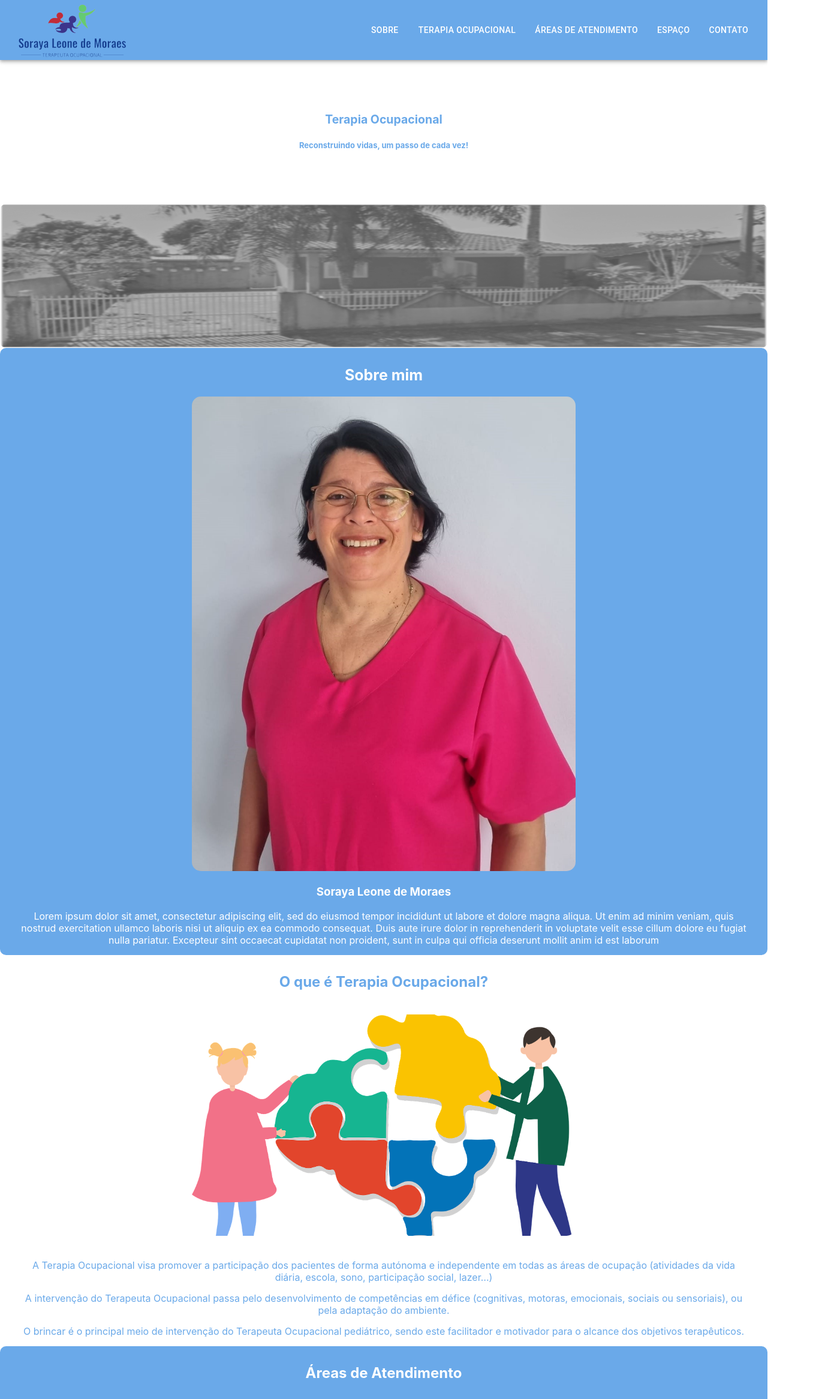
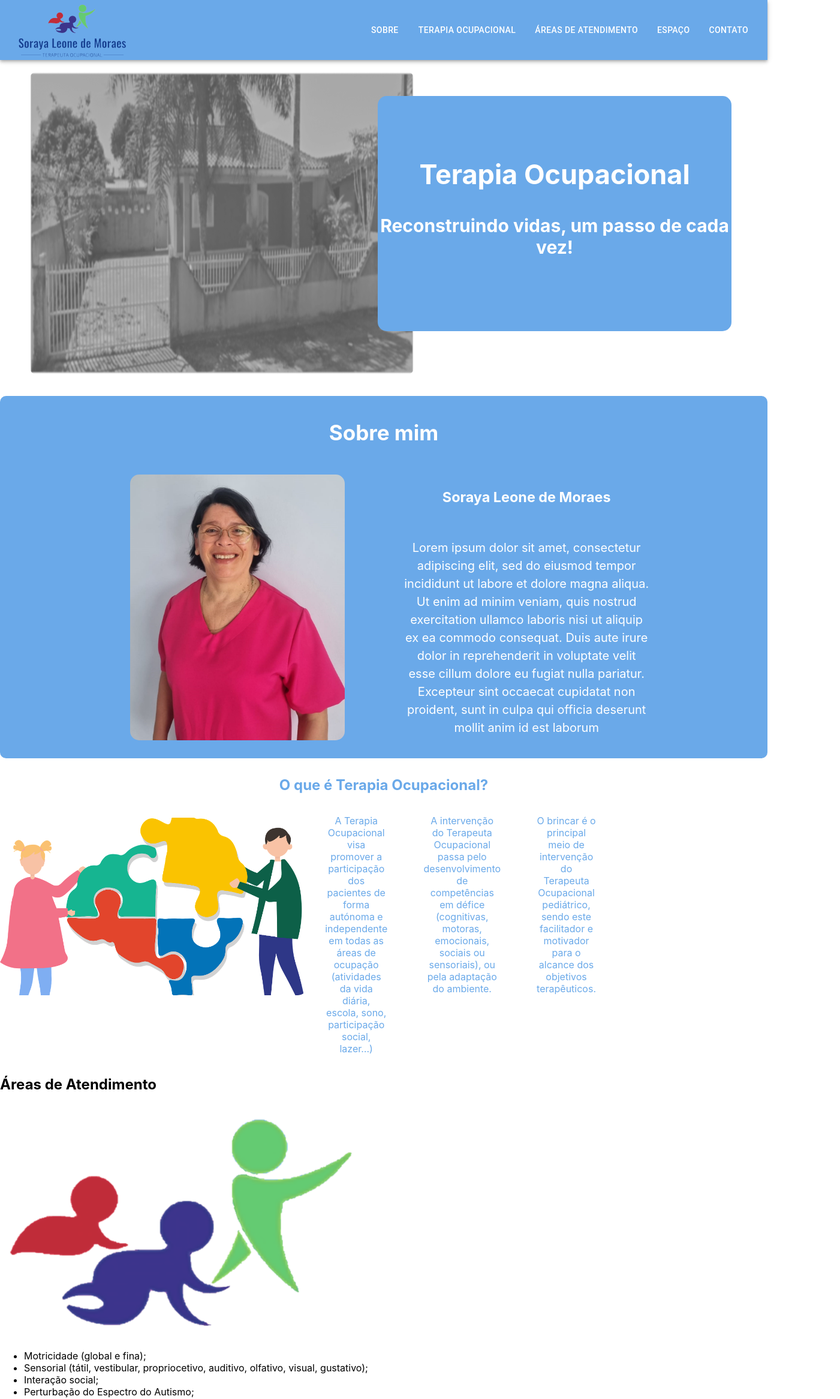
Before and after one commit to RonnySk/sorayaTo_web_page, a React (Create React App) app: page / in a window 1280 px wide. Shown: the top 2332 px of the page at 60% size, 1401 px wide, since content can reach past the window. Built offline with nearby package versions, Linux system fonts and the light colour scheme.

Commit message:
add style aboutMe 1024px

```diff
--- a/src/App.css
+++ b/src/App.css
@@ -189,17 +189,19 @@
 
 }
 @media (min-width: 769px) {
-
     .container-section1{
         display: flex;
-        flex-direction:column-reverse;
+        flex-direction: row;
         justify-content: center;
-        height: 60vh;
+        height: 70vh;
     }
 
     .consultorioImg-section1{
-        width: 100%;
-        height: 50%;
+        width: 50%;
+        height: 90%;
+        margin-top: 20px;
+        margin-bottom: 20px;
+        margin-left: 50px;
         border-radius: 10px;
     }
 
@@ -209,11 +211,14 @@
         justify-content: center;
         align-items: center;
         text-align: center;
-        font-size: 13px;
+        transform: translate(-60px, 60px);
+        background-color: #6aa9e9;
+        font-size: 30px;
         font-weight: bold;
-        color: #6aa9e9;
-        width: 100%;
-        height: 50%;
+        color: white;
+        width: 50%;
+        height: 70%;
+        border-radius: 15px;
     }
 
     .texto-section1 h2{
@@ -223,7 +228,7 @@
     .section2{
         display: flex;
         flex-direction:column;
-        justify-content: center;
+        align-items: center;
         text-align: center;
         background-color: #6aa9e9;
         border-radius: 10px;
@@ -231,19 +236,37 @@
     }
 
     .section2 h2{
-        margin-top: 30px;
-        font-size: 25px;
+        margin-top: 40px;
+        font-size: 35px;
+    }
+
+    .second-section2{
+        display: flex;
+        flex-direction: row;
+        justify-content: space-around;
+        width: 80%;
     }
 
     .foto-perfil{
-        width: 50%;
+        width: 35%;
         height: 30%;
         border-radius: 15px;
+        margin: 20px 0 30px 40px;
+    }
+
+    .about-me{
+        display: flex;
+        flex-direction: column;
+        align-items: center;
+        width: 40%;
+        margin-top: 20px;
+        margin-right: 20px;
+        font-size: 20px;
+        line-height: 30px;
     }
 
     .about-me p{
-        text-align:center;
-        margin: 15px 30px;
+        margin-top: 30px;
     }
 
     .container-aboutTo{
@@ -270,109 +293,4 @@
         margin: 15px 30px;
     }
 
-    .container-therapies{
-        display: flex;
-        flex-direction:column;
-        justify-content: center;
-        align-items: center;
-        text-align: center;
-        background-color: #6aa9e9;
-        border-radius: 10px;
-        color: white;
-    }
-
-    .container-therapies h2{
-        margin-top: 30px;
-    }
-
-    .logo2{
-        width: 45%;
-        height: 40%;
-        border-radius: 15px;
-        margin-top: 10px;
-        margin-bottom: 10px;
-    }
-
-    .therapies li{
-        /* list-style:none; */
-        text-align: left;
-        line-height: 30px;
-    }
-
-    .section3{
-        display: flex;
-        flex-direction:column;
-        text-align: center;
-        background-color: white;
-        border-radius: 10px;
-        color: #6aa9e9;
-    }
-
-    .section3 h2{
-        margin-top: 30px;
-    }
-
-    .section3 img{
-        border-radius: 20px;
-        margin: 10px;
-    }
-
-    .container-footer{
-        display: flex;
-        flex-direction:column;
-        align-items: center;
-        text-align: center;
-        background-color: #6aa9e9;
-        border-radius: 10px;
-        color: white;
-      }
-
-    .container-footer h2 {
-        font-size: 24px;
-    }
-
-    .container-footer img {
-        width: 60%;
-        height: auto;
-        margin-bottom: 10px;
-    }
-
-    .contatos{
-        margin-top: 10px;
-    }
-
-    .contatos p {
-        margin: 5px;
-    }
-
-    .adress{
-        display: flex;
-        flex-direction: row;
-        justify-content: center;
-        align-items: center;
-    }
-
-    .adress-paragraph{
-        display: flex;
-        flex-direction: column;
-        justify-content: center;
-        align-items: center;
-        margin-top: 20px;
-        margin-bottom: 20px;
-    }
-
-    .adress p {
-        margin: 2px;
-    }
-
-    .telefon{
-        display: flex;
-        flex-direction: row;
-        justify-content: center;
-        align-items: center;
-    }
-
-    .telefon p {
-        margin-left: 5px;
-    }
 }
```
